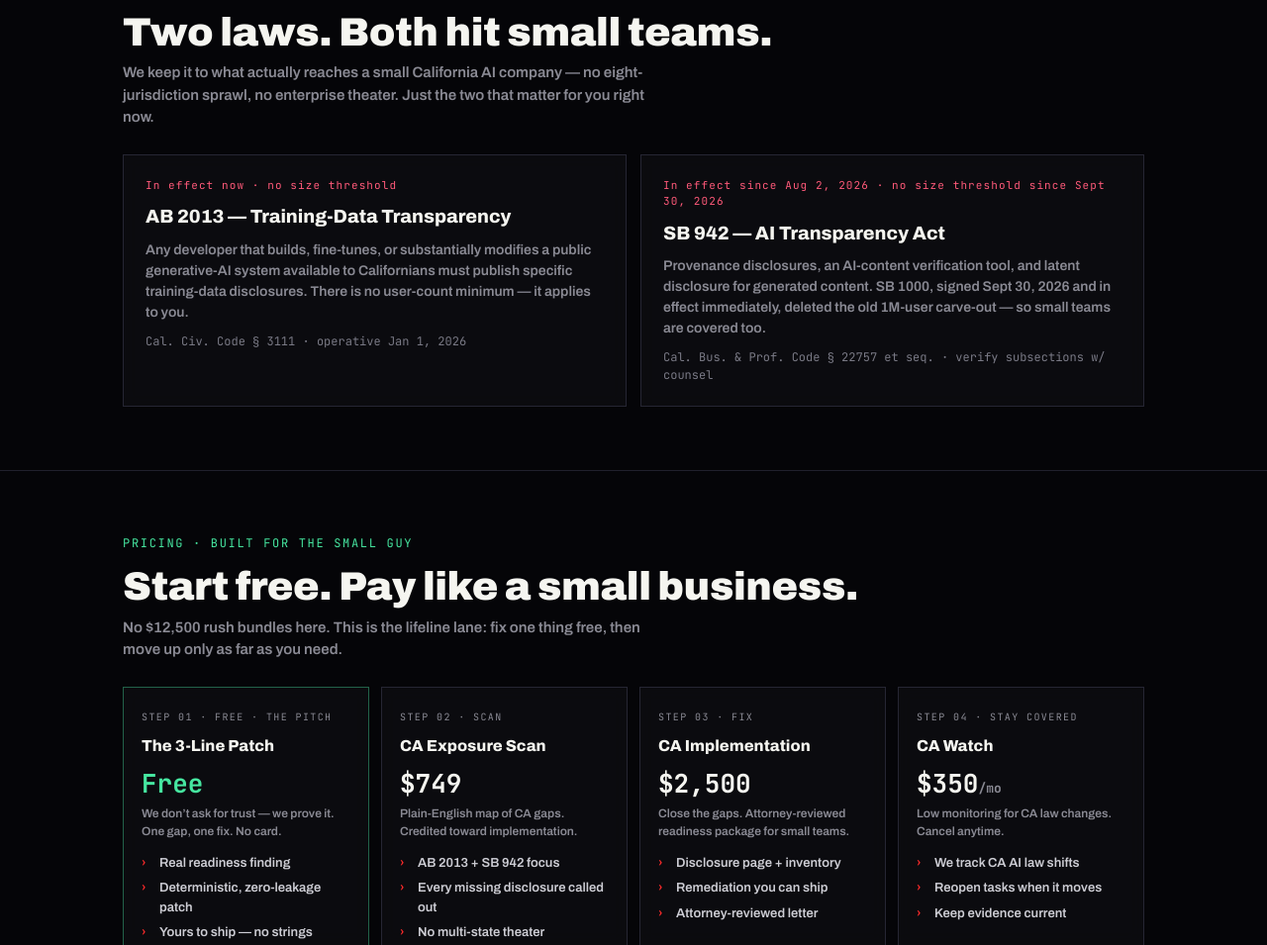
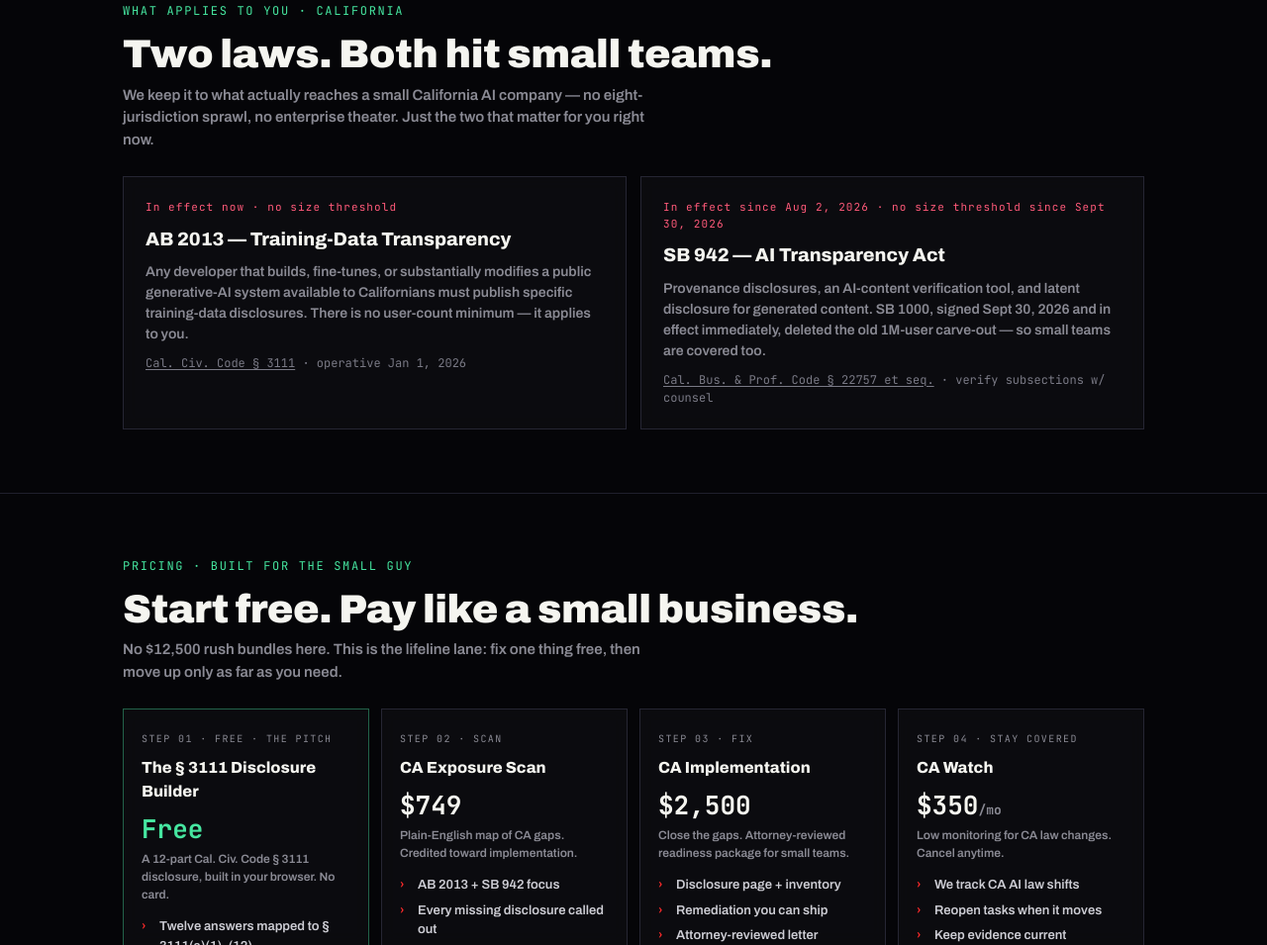
Before and after one commit to prestigesf/deadlinesf-cali, a plain HTML site: page live-snapshot-2026-10-19/index.html in a window 1280 px wide. Shown: the part 1845-2800 px from the top of the page at 99% size. Drawn offline with Linux system fonts and the light colour scheme; animation ran at ten frames a second.

Commit message:
Fix trust gaps on the live CA page snapshot
Apply copy and link fixes to the page actually served at
deadlinesfcali.netlify.app (live-snapshot-2026-10-19/index.html).
Make info@deadlinesf.net a mailto link, link § 3111 and Bus. &
Prof. Code § 22757 et seq. to official leginfo text, and describe
the free tool as a 12-part § 3111 disclosure builder. Leave prices
and checkout SKUs unchanged, including ca_scan_795 and $749.
The slim root index.html is unchanged. This does not publish or
change Netlify settings.

```diff
--- a/live-snapshot-2026-10-19/index.html
+++ b/live-snapshot-2026-10-19/index.html
@@ -4,7 +4,7 @@
 <meta charset="UTF-8">
 <meta name="viewport" content="width=device-width, initial-scale=1.0">
 <title>DeadlineSF — California AI Compliance for the Small Team</title>
-<meta name="description" content="California AI compliance built for teams under $1M. AB 2013 has no size threshold — the same laws written for billion-dollar labs apply to you. Start with a free 3-line patch. Built to protect and educate.">
+<meta name="description" content="California AI compliance built for teams under $1M. AB 2013 has no size threshold — the same laws written for billion-dollar labs apply to you. Start with a free 12-part Cal. Civ. Code § 3111 training-data disclosure builder. Built to protect and educate.">
 <meta name="robots" content="index,follow">
 <link rel="preconnect" href="https://fonts.googleapis.com">
 <link rel="preconnect" href="https://fonts.gstatic.com" crossorigin>
@@ -114,7 +114,7 @@
   .law .tag{font-family:var(--mono);font-size:11px;letter-spacing:.1em;color:var(--amber);margin-bottom:10px}
   .law h3{font-size:19px;margin-bottom:8px}
   .law p{font-size:14px;color:var(--mute)}
-  .law .cite{font-family:var(--mono);font-size:12px;color:#7a7a86;margin-top:10px}
+  .law .cite{font-family:var(--mono);font-size:12px;color:#7a7a86;margin-top:10px}.cite a{color:inherit;text-decoration:underline;text-underline-offset:2px}
 
   /* ladder / pricing */
   .ladder{display:grid;grid-template-columns:repeat(4,1fr);gap:12px}
@@ -171,7 +171,7 @@
     <p class="lede"><b>AB 2013</b> is already in effect — and it has <b>no size threshold</b>. The same California AI laws written for billion-dollar labs apply to you, without the legal team they have.</p>
     <p class="sub">DeadlineSF is the compliance shield for small California AI teams. We find one live violation and hand you the fix — <b>free</b> — then close the rest at a price a small shop can actually pay. Big players have a compliance department. You have us.</p>
     <div class="ctarow">
-      <a class='btn' href='https://claimfreepatch.netlify.app/'>Get My Free 3-Line Patch</a>
+      <a class='btn' href='https://claimfreepatch.netlify.app/'>Get the free § 3111 disclosure</a>
       <a href="#ladder" class="btn ghost">See the Pricing</a>
       <a href="#mission" class="btn ghost">Why we exist</a>
     </div>
@@ -197,7 +197,7 @@
     <div class="sec-eyebrow">Mission · How we earn the right to help</div>
     <h2>Protect. Educate. Arm the people the giants ignore.</h2>
     <p class="mission-quote">I build DeadlineSF to <b style="color:var(--red)">protect and educate my people — and all people</b> — so AI rules written for billion-dollar labs don’t erase the builders still climbing.</p>
-    <p class="mission-body"><b>I don’t ask for trust. I prove it</b> — by giving something small but valuable away first. That free 3-line patch isn’t a teaser. <b>It is the pitch.</b> One real gap. One real fix. No card. No strings. Help first, always.</p>
+    <p class="mission-body"><b>I don’t ask for trust. I prove it</b> — by giving something small but valuable away first. That free 12-part § 3111 disclosure builder isn’t a teaser. <b>It is the pitch.</b> It covers Cal. Civ. Code § 3111(a)(1)–(12). No card. No strings. Help first, always.</p>
     <p class="mission-body">The first teams crushed by California AI law are not the labs with legal departments. They are small shops, independent founders, students shipping products, community tools, and anyone who was never supposed to afford “compliance theater.”</p>
     <p class="mission-body">This lifeline is plain English, free patches first, prices a real shop can pay. <b>Education before fear. Armor before jargon.</b> Only after you’ve felt the gift do we invite you deeper — Gap Audit, full fix, monitoring. Every paid package is still review-ready and attorney-reviewed. Honesty is part of the protection.</p>
     <p class="mission-body">If you are building something that helps people and the deadline is breathing down your neck: this lane is for you. I am not a law firm. I am a founder who refuses to leave our people unarmed while the rules change under our feet.</p>
@@ -220,13 +220,13 @@
         <div class="tag">In effect now · no size threshold</div>
         <h3>AB 2013 — Training-Data Transparency</h3>
         <p>Any developer that builds, fine-tunes, or substantially modifies a public generative-AI system available to Californians must publish specific training-data disclosures. There is no user-count minimum — it applies to you.</p>
-        <div class="cite">Cal. Civ. Code § 3111 · operative Jan 1, 2026</div>
+        <div class="cite"><a href="https://leginfo.legislature.ca.gov/faces/codes_displayText.xhtml?lawCode=CIV&amp;division=3.&amp;title=15.2.&amp;part=4." rel="noopener noreferrer">Cal. Civ. Code § 3111</a> · operative Jan 1, 2026</div>
       </div>
       <div class="law">
         <div class="tag">In effect since Aug 2, 2026 · no size threshold since Sept 30, 2026</div>
         <h3>SB 942 — AI Transparency Act</h3>
         <p>Provenance disclosures, an AI-content verification tool, and latent disclosure for generated content. SB 1000, signed Sept 30, 2026 and in effect immediately, deleted the old 1M-user carve-out — so small teams are covered too.</p>
-        <div class="cite">Cal. Bus. &amp; Prof. Code § 22757 et seq. · verify subsections w/ counsel</div>
+        <div class="cite"><a href="https://leginfo.legislature.ca.gov/faces/codes_displayText.xhtml?lawCode=BPC&amp;division=8.&amp;title=&amp;part=&amp;chapter=25.&amp;article=" rel="noopener noreferrer">Cal. Bus. &amp; Prof. Code § 22757 et seq.</a> · verify subsections w/ counsel</div>
       </div>
     </div>
   </div>
@@ -241,10 +241,10 @@
     <div class="ladder">
       <div class="step free">
         <div class="sn">Step 01 · Free · The pitch</div>
-        <h4>The 3-Line Patch</h4>
+        <h4>The § 3111 Disclosure Builder</h4>
         <div class="price">Free</div>
-        <div class="note">We don’t ask for trust — we prove it. One gap, one fix. No card.</div>
-        <ul><li>Real readiness finding</li><li>Deterministic, zero-leakage patch</li><li>Yours to ship — no strings</li></ul>
+        <div class="note">A 12-part Cal. Civ. Code § 3111 disclosure, built in your browser. No card.</div>
+        <ul><li>Twelve answers mapped to § 3111(a)(1)–(12)</li><li>Runs in your browser — nothing is uploaded</li><li>Yours to ship — no strings</li></ul>
         <a class='go' href='https://claimfreepatch.netlify.app/'>Get the free patch</a>
       </div>
       <div class="step">
@@ -298,7 +298,7 @@
   <div class="wrap">
     <div>//<span class="r">DEADLINE</span>SF · The lifeline · California only · A PrestigeSF property</div>
     <div style="margin-top:8px;color:#6a6a74">Compliance-readiness service, not a law firm. Deliverables reviewed by a licensed California attorney. Not legal advice. Penalty figures illustrative. Looking for the full multi-state platform? <a href="https://deadlinesf.net/">That's premium →</a></div>
-    <div style="margin-top:8px">Nicholle Simon, Founder · <a>info@deadlinesf.net</a></div>
+    <div style="margin-top:8px">Nicholle Simon, Founder · <a href="mailto:info@deadlinesf.net">info@deadlinesf.net</a></div>
   </div>
 </footer>
 
```
Also changed, not shown: 1 other file.
